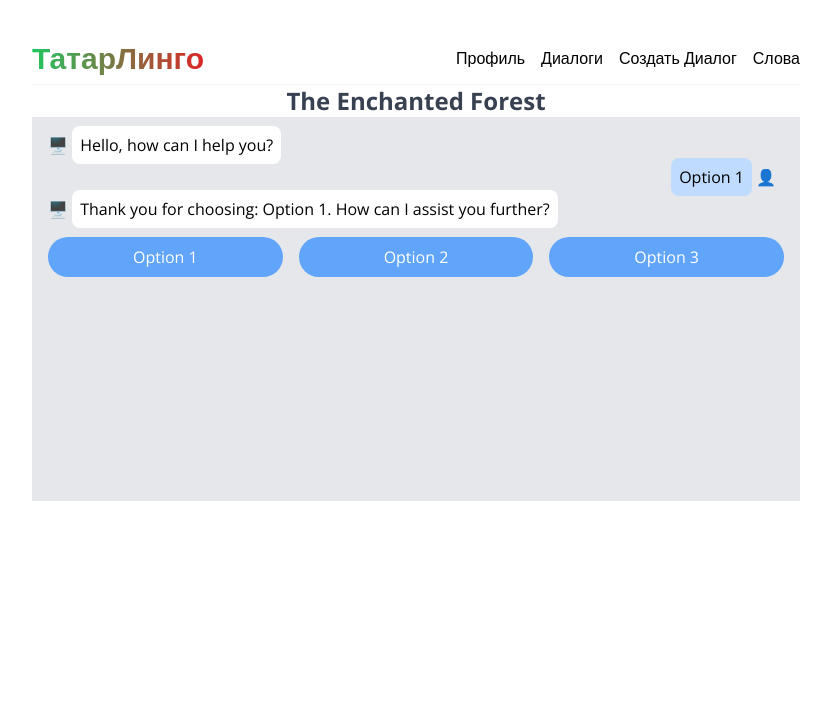
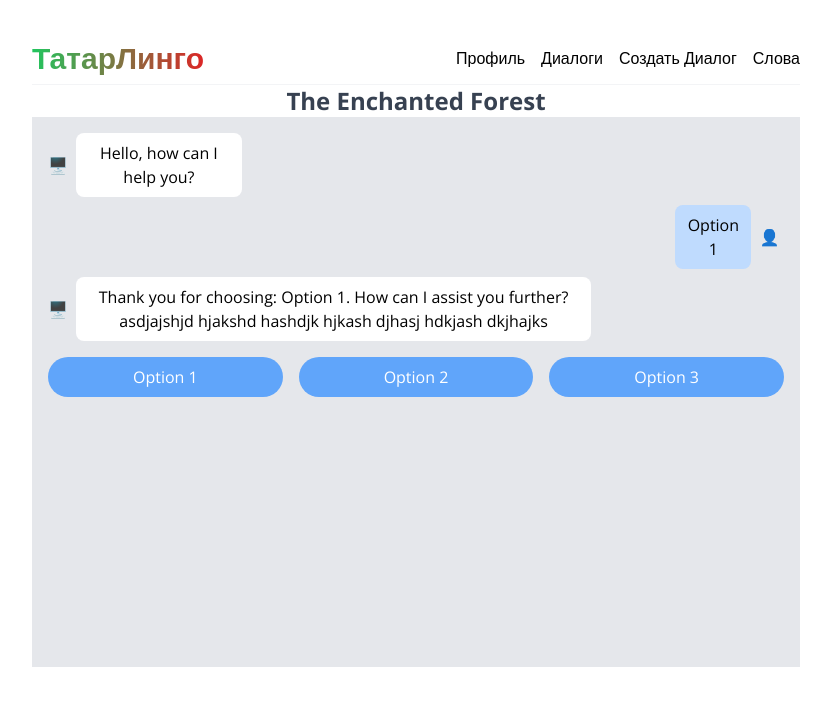
Before and after one commit to nikolina2k/language-app-front, a React (Vite) app: page /chat/1 in a window 1280 px wide. Both pictures are taken after a click on the button "Option 1". Shown: the top 706 px of the page, without its empty margins (224-1055 px from the left). Built offline with nearby package versions, Linux system fonts and the light colour scheme.

Commit message:
fixed chat messages

```diff
--- a/src/components/Dialogs/Chat.jsx
+++ b/src/components/Dialogs/Chat.jsx
@@ -53,7 +53,7 @@ const ChatRoom = () => {
       // Simulate computer's response
       const computerMessage = {
         id: 'computer',
-        text: 'Thank you for choosing: ' + optionText + '. How can I assist you further?',
+        text: 'Thank you for choosing: ' + optionText + '. How can I assist you further? asdjajshjd hjakshd hashdjk hjkash djhasj hdkjash dkjhajks',
       };
 
       // Add the computer's message to the existing messages
@@ -82,29 +82,42 @@ const ChatRoom = () => {
     <div>
       <h1 className="text-2xl font-bold text-gray-700">{selectedItem.title}</h1>
 
-      <div className="bg-gray-200 p-4 h-96 overflow-y-auto">
+      <div className="bg-gray-200 p-4 h-[550px] overflow-y-auto">
 
       {/* Render chat messages */}
       <div className="mb-4">
         {messages.map((message, index) => (
           <div
             key={index}
-            className={`items-center mb-2 ${
-              message.id === 'computer' ? 'text-left' : 'text-right'
+            className={`mb-2 ${
+              message.id === 'computer' ? 'flex justify-start' : 'flex justify-end'
             }`}
           >
             {message.id === 'computer' ? (
-              <div className="mr-2">
-                <span role="img" aria-label="Computer Icon">🖥️ <span className={`p-2 rounded-lg bg-white`}>{message.text}</span></span>
+              <div className="flex items-center">
+                <span role="img" aria-label="Computer Icon" className="mr-2">
+                  🖥️
+                </span>
+                <div className="bg-white p-2 rounded-lg max-w-[70%] word-break-break-all">
+                  {message.text}
+                </div>
+
               </div>
             ) : (
-              <div className="mr-2">
-                <span role="img" aria-label="Human Icon"><span className={`p-2 rounded-lg bg-blue-200`}>{message.text}</span> 👤</span>
+              <div className="flex items-center">
+
+                <div className="bg-blue-200 p-2 rounded-lg max-w-[70%] word-break-break-all">
+                  {message.text}
+                </div>
+                <span role="img" aria-label="Human Icon" className="ml-2">
+                  👤
+                </span>
               </div>
             )}
+        </div>
+))}
+<div ref={messagesEndRef} />
 
-          </div>
-        ))}
         <div ref={messagesEndRef} />
         {isTyping && (
         <div className="text-left item-center mb-2">
```
